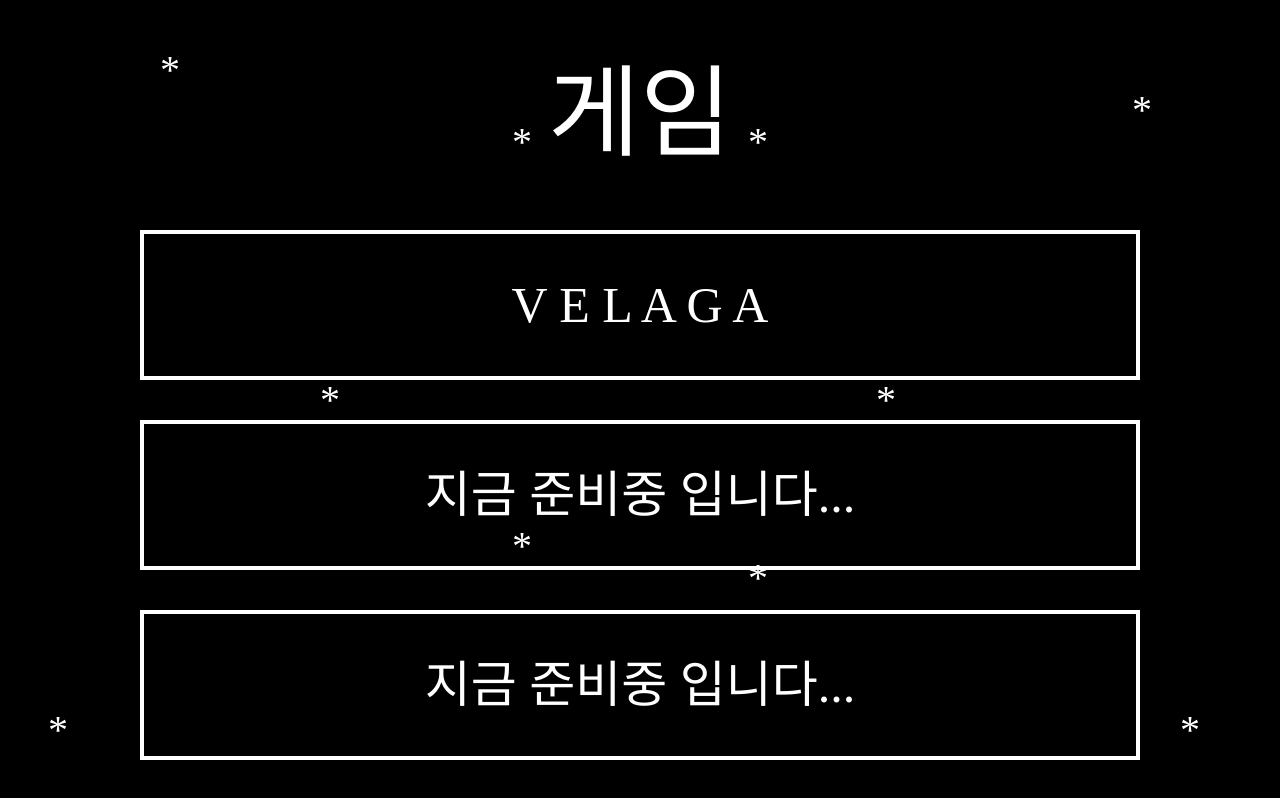
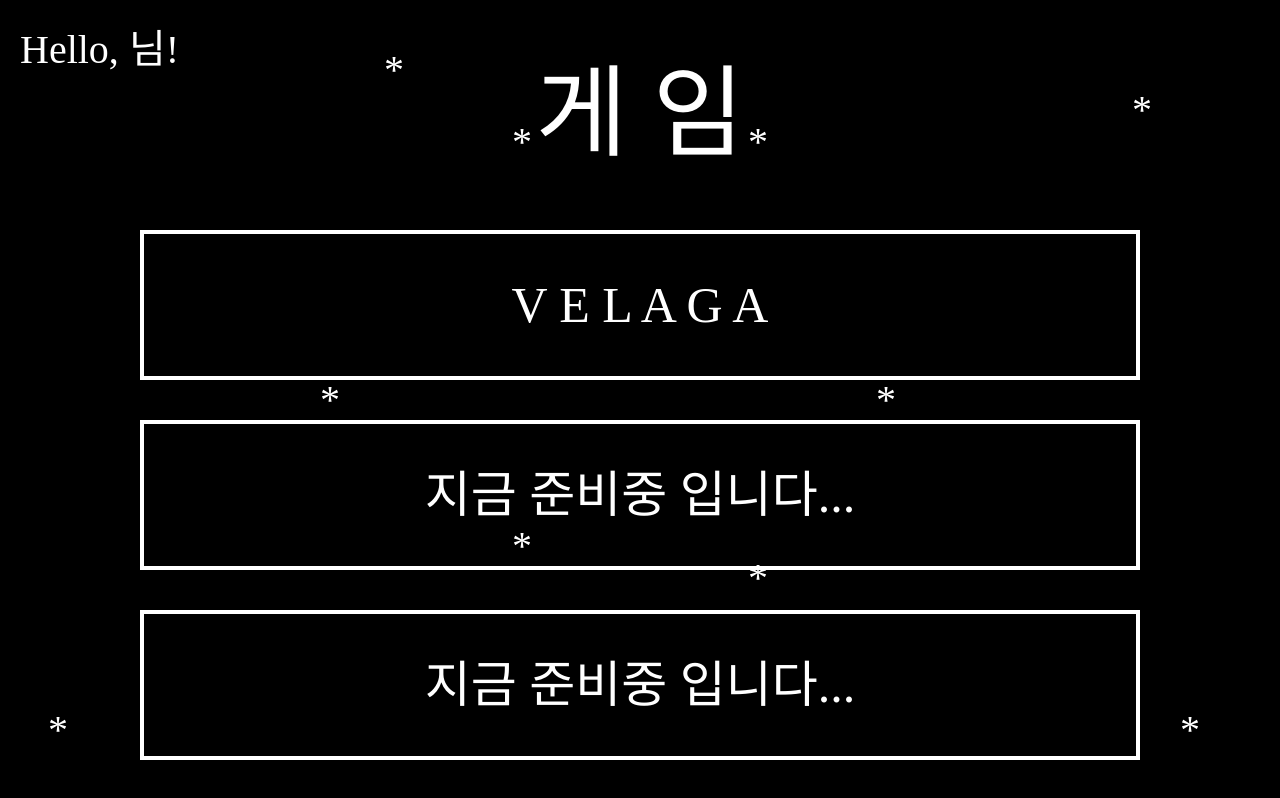
Before and after one commit to kevinkim910408/ReactGameHeaven, a Next.js app: page /gameList in a window 1280 px wide. Built offline with nearby package versions, Linux system fonts and the light colour scheme; a web font is replaced by a local one.

Commit message:
Feat: gameList 페이지에 닉네임 띄우기!

```diff
--- a/components/velaga/Stars.tsx
+++ b/components/velaga/Stars.tsx
@@ -1,7 +1,7 @@
 const Stars = () => {
   return (
     <>
-      <h3 className="absolute top-10 left-40">*</h3>
+      <h3 className="absolute top-10 left-96">*</h3>
       <h3 className="absolute top-50 left-80">*</h3>
       <h3 className="absolute bottom-10 left-12">*</h3>
       <h3 className="absolute bottom-10 right-20">*</h3>
--- a/pages/gameList.tsx
+++ b/pages/gameList.tsx
@@ -1,12 +1,22 @@
 import Stars from "components/velaga/Stars";
 import useRouteHandler from "hooks/useRouteHandler";
+import { useEffect, useState } from "react";
 
 const gameList = () => {
   const route = useRouteHandler();
+  const [nickname, setNickname] = useState("");
+  useEffect(() => {
+    const localStorageNickname = localStorage.getItem("nickname");
+    if (localStorageNickname !== null) {
+      setNickname(localStorageNickname);
+    }
+  }, []);
+
   return (
     <div className="flex flex-col items-center justify-center w-screen h-screen bg-black relative">
+      <h3 className="fixed top-5 left-5">Hello, {nickname}님!</h3>
       <Stars />
-      <span className="text-100 text-white">게임</span>
+      <span className="text-100 text-white">게 임</span>
       <div
         className="flex flex-col items-center justify-center w-[1000px] h-[150px] text-white border-white border-4 mt-10 hover:bg-white hover:text-black"
         onClick={() => route("/velagaMain")}
--- a/pages/signIn.tsx
+++ b/pages/signIn.tsx
@@ -3,6 +3,7 @@ import Image from "next/image";
 import reactLogo from "../public/main/reactLogo.png";
 import useRouteHandler from "hooks/useRouteHandler";
 import { Router } from "next/router";
+import Stars from "components/velaga/Stars";
 
 const signIn = () => {
   const [nickname, setNickname] = useState("");
@@ -16,6 +17,7 @@ const signIn = () => {
 
   return (
     <div className="wrapper border-blue">
+      <Stars />
       <Image src={reactLogo} />
       <h2>사용하실 닉네임을 입력해주세요.</h2>
       <h3 className="mt-2">(2~6글자로 입력해주세요.)</h3>
```
